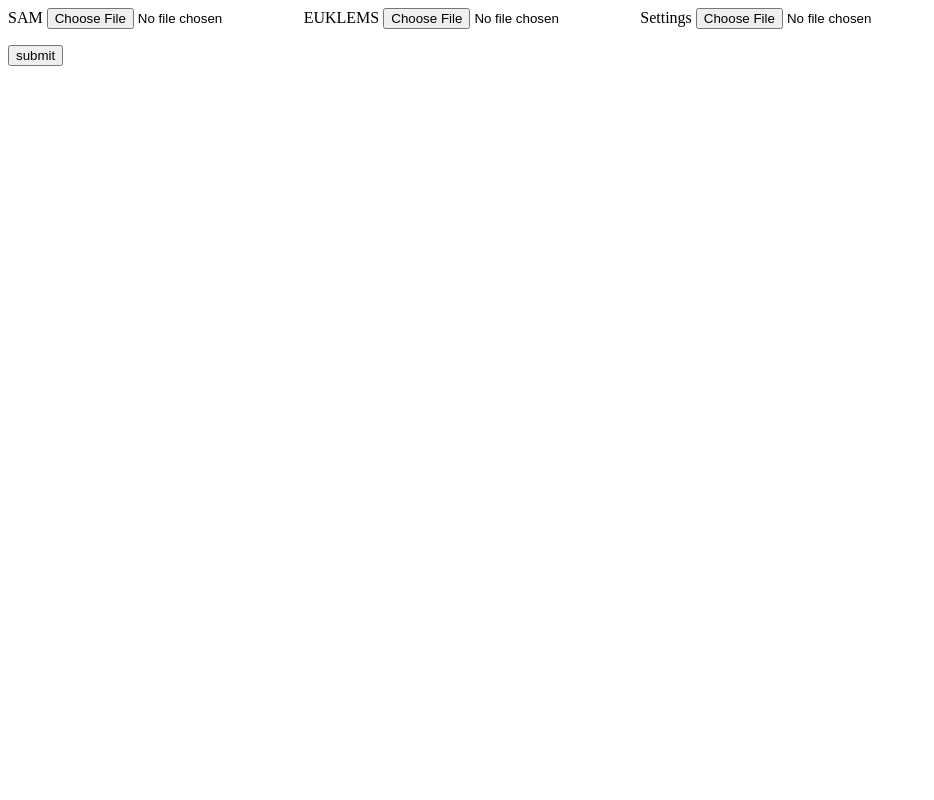
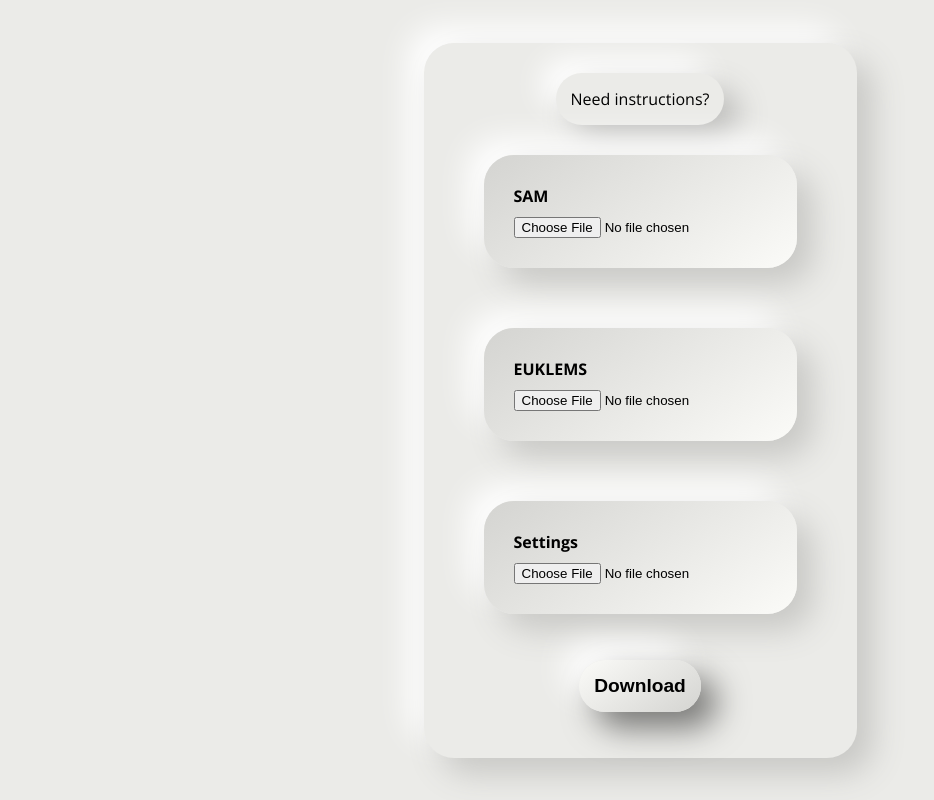
Before and after one commit to tord-s/macro_project, a Flask app: page / in a window 1280 px wide. Shown: the whole page, without its empty margins (0-934 px from the left). Run offline with Flask 2, Linux system fonts and the light colour scheme.

Commit message:
added css

```diff
--- a/templates/downloads.html
+++ b/templates/downloads.html
@@ -6,30 +6,155 @@
     <meta http-equiv="X-UA-Compatible" content="IE=edge">
     <meta name="viewport" content="width=device-width, initial-scale=1.0">
     <title>NTNU</title>
+    <link rel=" stylesheet" href="//fonts.googleapis.com/css?family=Open+Sans:400italic,400,300,600,700">
+
+    <style>
+        body {
+            background: #EBEBE8;
+            font-family: 'Open Sans';
+            display: flex;
+            justify-content: center;
+            align-items: center;
+            min-height: 100vh;
+            margin: 0px;
+            padding: 0px;
+        }
+
+        .grid {
+            display: grid;
+            width: min-content;
+            transition: 0.3s all;
+            grid-template-columns: 1fr 0px;
+        }
+
+        .main_form {
+            display: flex;
+            flex-direction: column;
+            justify-content: center;
+            align-items: center;
+            border-radius: 30px;
+            padding: 30px;
+            background: #EBEBE8;
+            box-shadow: 16px 16px 32px #c8c8c5,
+                -16px -16px 32px #ffffff;
+            z-index: 1;
+        }
+
+        .field {
+            border-radius: 30px;
+            padding: 30px;
+            margin: 30px;
+            background: linear-gradient(145deg, #d4d4d1, #fbfbf8);
+            box-shadow: 16px 16px 32px #c8c8c5,
+                -16px -16px 32px #ffffff;
+            display: flex;
+            flex-direction: column;
+            transition: all 0.3s;
+        }
+
+        .field:hover {
+            transform: scale(1.1);
+        }
+
+        .field label {
+            margin-bottom: 10px;
+            font-weight: bold;
+        }
+
+        .submit_btn {
+            background: linear-gradient(145deg, #fbfbf8, #d4d4d1);
+            box-shadow: 16px 16px 32px #787876,
+                -16px -16px 32px #ffffff;
+            border-radius: 30px;
+            border: transparent;
+            padding: 15px;
+            transition: all 0.3s;
+            font-weight: bold;
+            font-size: 1.2rem;
+        }
+
+        .submit_btn:hover {
+            transform: scale(1.1);
+            background: #D1E2C4;
+            cursor: pointer;
+        }
+
+        #instructions_div {
+            opacity: 0;
+            min-width: 250px;
+            max-width: 40%;
+            background: grey;
+            transition: all 0.3s;
+            margin-left: -40%;
+            display: flex;
+            flex-direction: column;
+            border-radius: 30px;
+            padding: 30px;
+            background: #EBEBE8;
+            box-shadow: 16px 16px 32px #c8c8c5,
+                -16px -16px 32px #ffffff;
+        }
+
+        .label_btn {
+            padding: 15px;
+            border-radius: 30px;
+            box-shadow: 15px 15px 30px #bcbcba,
+                -15px -15px 30px #ffffff;
+            transition: all 0.3s;
+        }
+
+        .label_btn:hover {
+            transform: scale(1.1);
+            background: #D1E2C4;
+            cursor: pointer;
+        }
+    </style>
 </head>
 
 <body>
     {% block body %}
 
-    <body class="body">
-        <!-- <div class="container">
-            <label for="sam">SAM</label>
-            <input type="file" id="sam" name="filename">
-            <label for="euklems">EUKLEMS</label>
-            <input type="file" id="euklems" name="filename">
-            <a href="/results/" download><button class='btn btn-default'>Download!</button></a>
-        </div> -->
-        <form action="http://localhost:5000/results/" method="POST" enctype="multipart/form-data">
+
+    <div class="grid" id="grid_id">
+        <form action="http://localhost:5000/results/" method="POST" enctype="multipart/form-data" class="main_form">
+            <label id="instructions" class="label_btn" onclick="showInstructions()">Need instructions?</label>
+            <div class="field">
                 <label for="sam">SAM</label>
                 <input type="file" id="sam" name="sam">
+            </div>
+            <div class="field">
                 <label for="euklems">EUKLEMS</label>
                 <input type="file" id="euklems" name="euklems">
+            </div>
+            <div class="field">
                 <label for="euklems">Settings</label>
                 <input type="file" id="settings" name="settings">
-            <p><input type="submit" value="submit" /></p>
+            </div>
+            <p><input type="submit" value="Download" class="submit_btn" /></p>
         </form>
-    </body>
+        <div id="instructions_div">
+            <label id="hide" class="label_btn" onclick="hideInstructions()">Hide instructions</label>
+            <p>
+                Lorem ipsum dolor sit amet consectetur adipisicing elit. Ab ipsam libero saepe ducimus non quidem est
+                inventore veritatis laudantium ad sequi soluta modi illo aliquam accusantium, nulla neque at
+                repellendus.
+            </p>
+        </div>
+    </div>
     {% endblock %}
 </body>
 
+<script>
+    function showInstructions() {
+        document.getElementById('instructions_div').style = "margin-left: 0%; opacity: 1;"
+        document.getElementById('grid_id').style = "grid-template-columns: 1fr 1fr;"
+        document.getElementById('instructions').style = "display: none"
+    }
+    function hideInstructions() {
+        document.getElementById('instructions_div').style = "margin-left: -40%; opacity: 0;"
+        document.getElementById('grid_id').style = "grid-template-columns: 1fr 0px;"
+        document.getElementById('instructions').style = "display: block"
+    }
+</script>
+
 </html>
```
Lines whose indentation alone changed are shown as unchanged.
